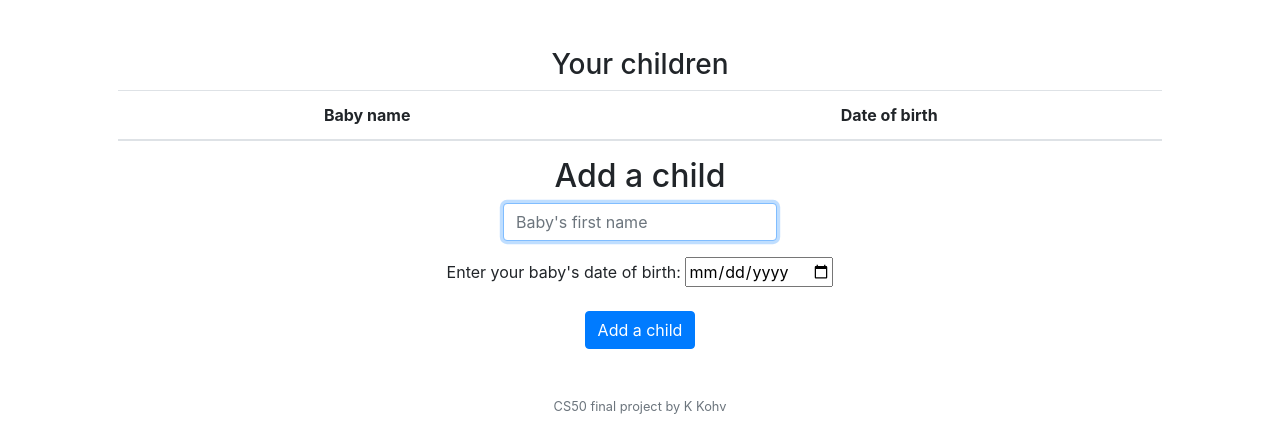
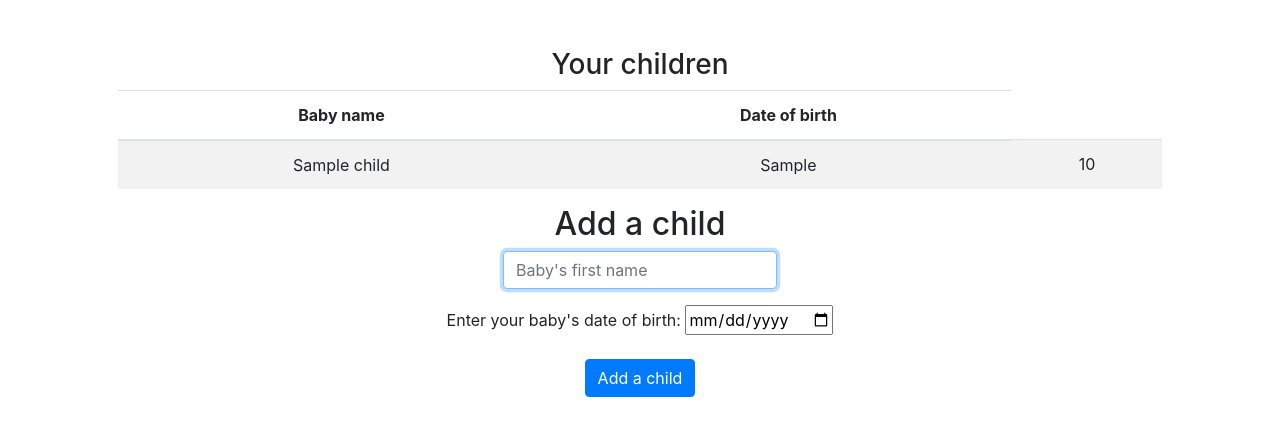
Before and after one commit to KeaKohv/babyzz, a Flask app: template templates/children.html in a window 1280 px wide. Shown: the part 76-505 px from the top of the page. Run offline with Flask 2, Linux system fonts and the light colour scheme; the template is opened without the code that fills it: most values are stand-ins (such as "Sample title", 1, 10 or a date in 2020); lists and menus that the app fills with data are empty; some libraries are stand-ins or nearby versions.

Commit message:
edits in index and children

```diff
--- a/templates/children.html
+++ b/templates/children.html
@@ -15,13 +15,13 @@
         </thead>
         <tbody>
         <!-- Loop through the database entries to display them in this table -->
-            <!-- {% for child in children %}
+            {% for child in children %}
             <tr>
-                <td>{{item["baby_name"]}}</td>
-                <td>{{item["baby_birth"]}}</td>
-                <td>{{item["baby_age"]}}</td>
+                <td>{{child["baby_name"]}}</td>
+                <td>{{child["baby_birth"]}}</td>
+                <td>{{child["baby_age"]}}</td>
             </tr>
-            {% endfor %} -->
+            {% endfor %}
         </tbody>
     </table>
 
```
Also changed, not shown: templates/index.html (+5 -5 lines).
